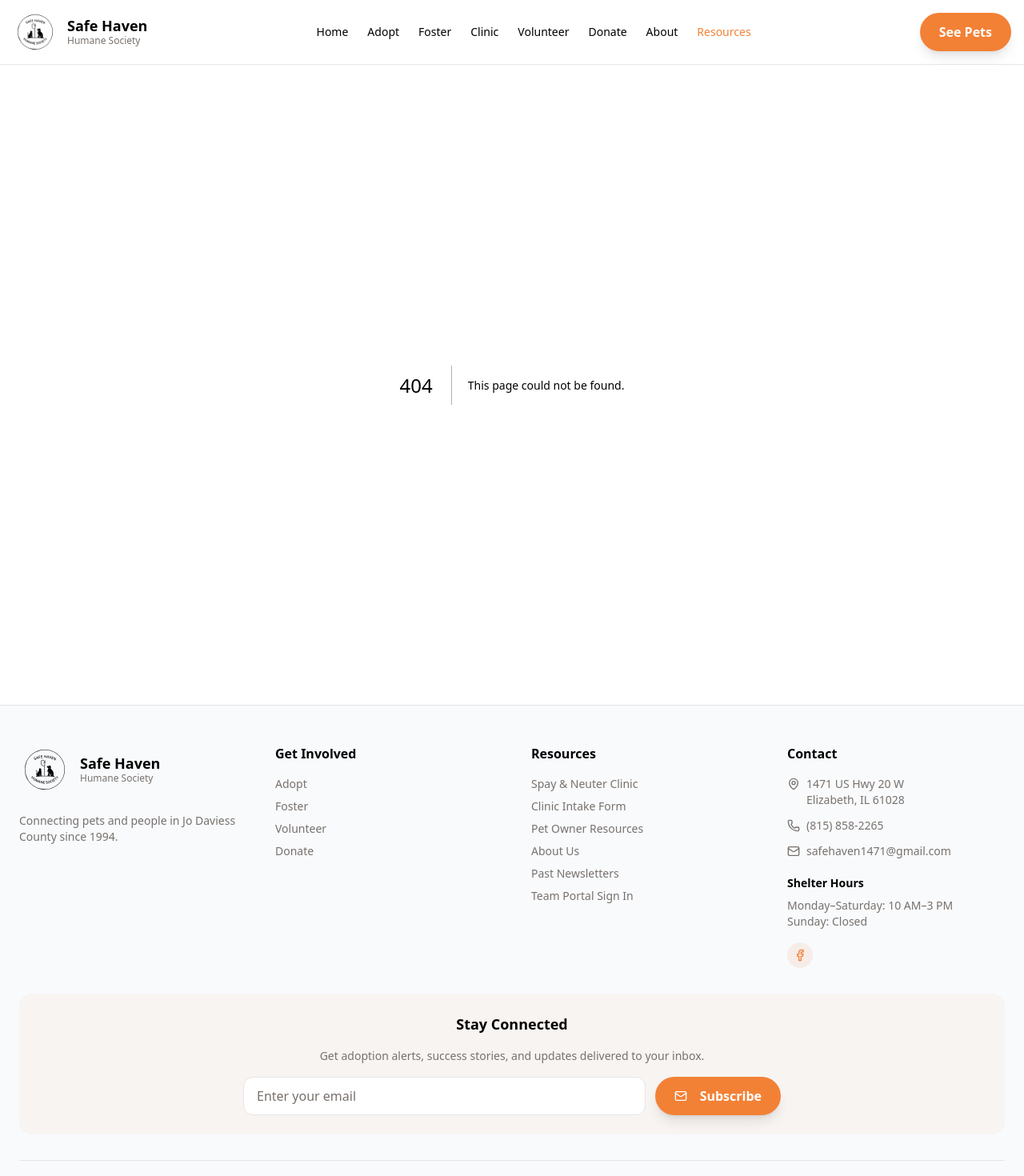
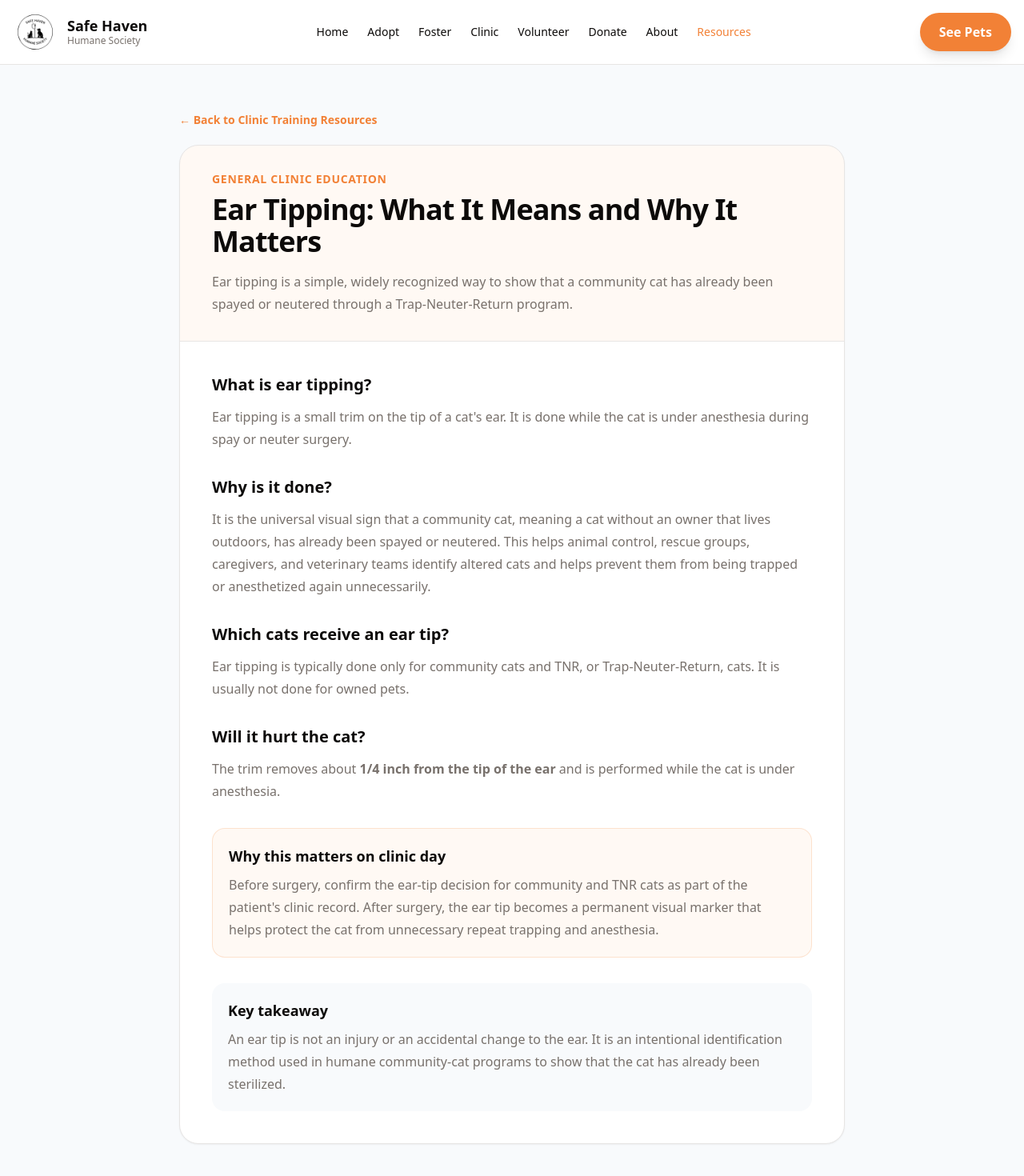
Before and after one commit to 7nqwsvhv99-hash/safe-haven-site, a Next.js app: page /resources/ear-tipping in a window 1280 px wide. Before the commit this address had no page. Shown: the top 1470 px of the page at 80% size. Built offline with nearby package versions, Linux system fonts and the light colour scheme.

Commit message:
Add ear tipping clinic education resource

```diff
--- /dev/null
+++ b/src/app/resources/ear-tipping/page.tsx
@@ -0,0 +1,74 @@
+import Link from "next/link";
+
+export default function EarTippingResourcePage() {
+  return (
+    <main className="min-h-screen bg-slate-50">
+      <div className="mx-auto max-w-4xl px-5 py-10 sm:px-8 sm:py-14">
+        <Link
+          href="/portal/clinic?section=training"
+          className="text-sm font-semibold text-primary hover:underline"
+        >
+          ← Back to Clinic Training Resources
+        </Link>
+
+        <article className="mt-5 overflow-hidden rounded-3xl border bg-white shadow-sm">
+          <header className="border-b bg-primary/5 px-6 py-8 sm:px-10">
+            <p className="text-sm font-bold uppercase tracking-wider text-primary">
+              General Clinic Education
+            </p>
+            <h1 className="mt-2 text-3xl font-bold tracking-tight sm:text-4xl">
+              Ear Tipping: What It Means and Why It Matters
+            </h1>
+            <p className="mt-4 max-w-3xl text-base leading-7 text-muted-foreground">
+              Ear tipping is a simple, widely recognized way to show that a community cat has already been spayed or neutered through a Trap-Neuter-Return program.
+            </p>
+          </header>
+
+          <div className="space-y-8 px-6 py-8 sm:px-10 sm:py-10">
+            <section>
+              <h2 className="text-xl font-bold">What is ear tipping?</h2>
+              <p className="mt-3 leading-7 text-muted-foreground">
+                Ear tipping is a small trim on the tip of a cat&apos;s ear. It is done while the cat is under anesthesia during spay or neuter surgery.
+              </p>
+            </section>
+
+            <section>
+              <h2 className="text-xl font-bold">Why is it done?</h2>
+              <p className="mt-3 leading-7 text-muted-foreground">
+                It is the universal visual sign that a community cat, meaning a cat without an owner that lives outdoors, has already been spayed or neutered. This helps animal control, rescue groups, caregivers, and veterinary teams identify altered cats and helps prevent them from being trapped or anesthetized again unnecessarily.
+              </p>
+            </section>
+
+            <section>
+              <h2 className="text-xl font-bold">Which cats receive an ear tip?</h2>
+              <p className="mt-3 leading-7 text-muted-foreground">
+                Ear tipping is typically done only for community cats and TNR, or Trap-Neuter-Return, cats. It is usually not done for owned pets.
+              </p>
+            </section>
+
+            <section>
+              <h2 className="text-xl font-bold">Will it hurt the cat?</h2>
+              <p className="mt-3 leading-7 text-muted-foreground">
+                The trim removes about <strong>1/4 inch from the tip of the ear</strong> and is performed while the cat is under anesthesia.
+              </p>
+            </section>
+
+            <aside className="rounded-2xl border border-primary/20 bg-primary/5 p-5">
+              <h2 className="text-lg font-bold">Why this matters on clinic day</h2>
+              <p className="mt-2 leading-7 text-muted-foreground">
+                Before surgery, confirm the ear-tip decision for community and TNR cats as part of the patient&apos;s clinic record. After surgery, the ear tip becomes a permanent visual marker that helps protect the cat from unnecessary repeat trapping and anesthesia.
+              </p>
+            </aside>
+
+            <section className="rounded-2xl bg-slate-50 p-5">
+              <h2 className="text-lg font-bold">Key takeaway</h2>
+              <p className="mt-2 leading-7 text-muted-foreground">
+                An ear tip is not an injury or an accidental change to the ear. It is an intentional identification method used in humane community-cat programs to show that the cat has already been sterilized.
+              </p>
+            </section>
+          </div>
+        </article>
+      </div>
+    </main>
+  );
+}
```
